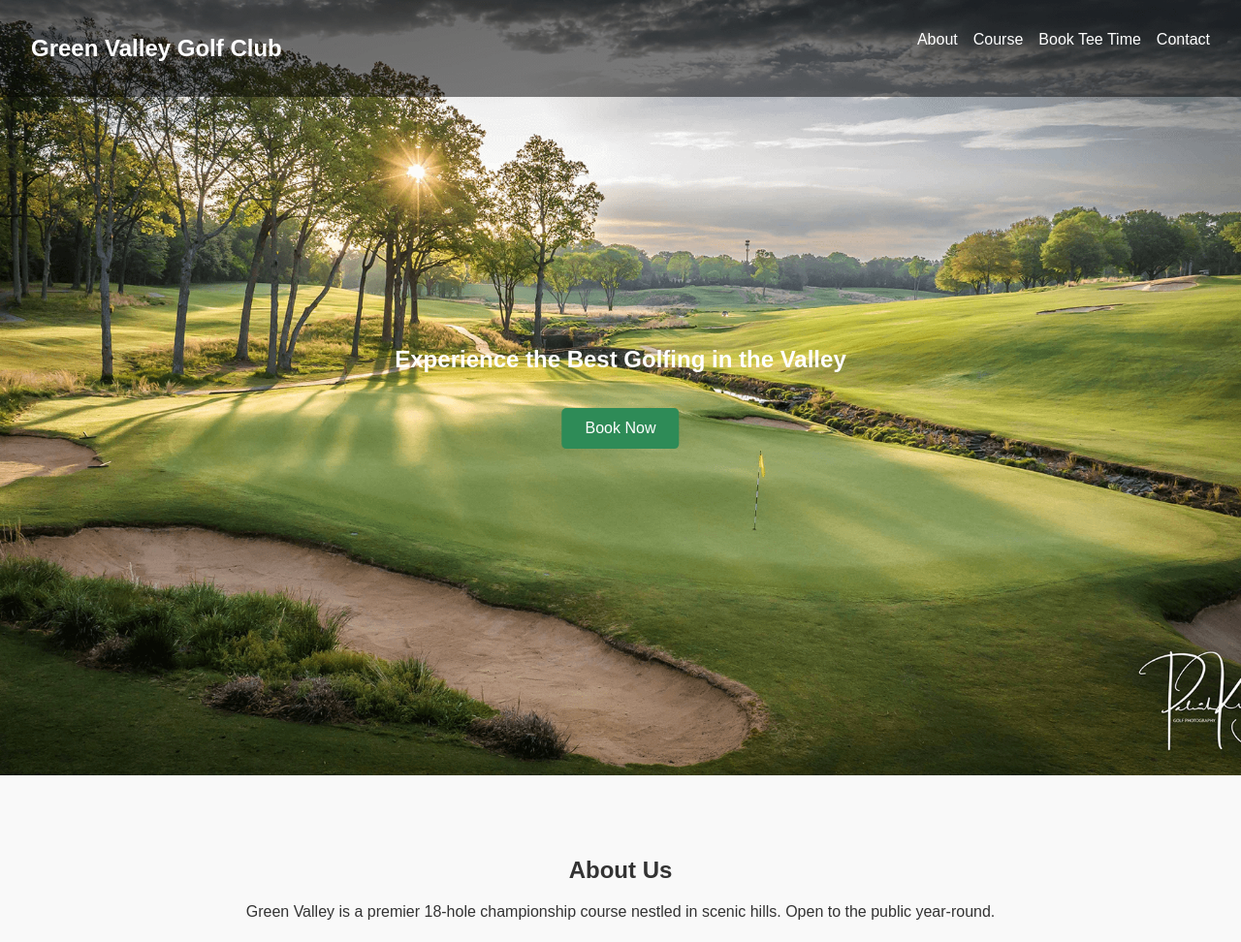
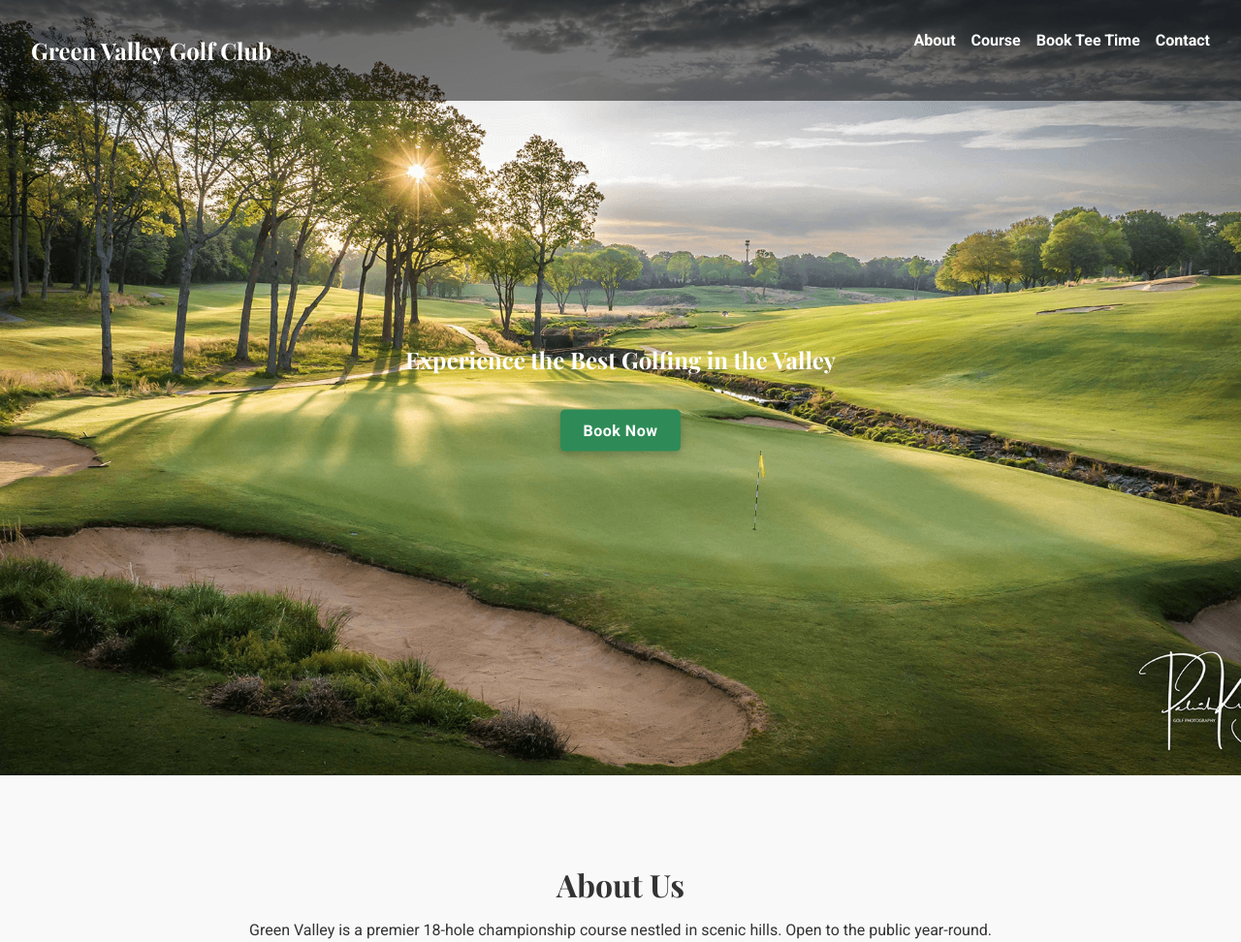
Before and after one commit to Zantaa/GolfCourseWeb, a plain HTML site: page index.html in a window 1280 px wide. Shown: the top 972 px of the page at 97% size. Drawn offline with nearby package versions, Linux system fonts and the light colour scheme.

Commit message:
Update styles.css

```diff
--- a/styles.css
+++ b/styles.css
@@ -1,3 +1,5 @@
+@import url('https://fonts.googleapis.com/css2?family=Playfair+Display:wght@700&family=Roboto:wght@400;700&display=swap');
+
 :root {
   --primary: #2e8b57;
   --light-bg: #f9f9f9;
@@ -119,3 +121,35 @@ footer {
 .gallery-grid img:hover {
   transform: scale(1.05);
 }
+
+
+
+body {
+  font-family: 'Roboto', sans-serif;
+}
+
+h1, h2, h3 {
+  font-family: 'Playfair Display', serif;
+  font-weight: 700;
+}
+
+.cta-button {
+  font-weight: bold;
+  letter-spacing: 0.5px;
+  box-shadow: 0 4px 8px rgba(0,0,0,0.2);
+  transition: transform 0.2s ease;
+}
+
+.cta-button:hover {
+  transform: scale(1.05);
+  background-color: #246b47;
+}
+
+nav a {
+  font-weight: bold;
+}
+
+section h2 {
+  margin-bottom: 0.5em;
+  font-size: 2em;
+}
```
